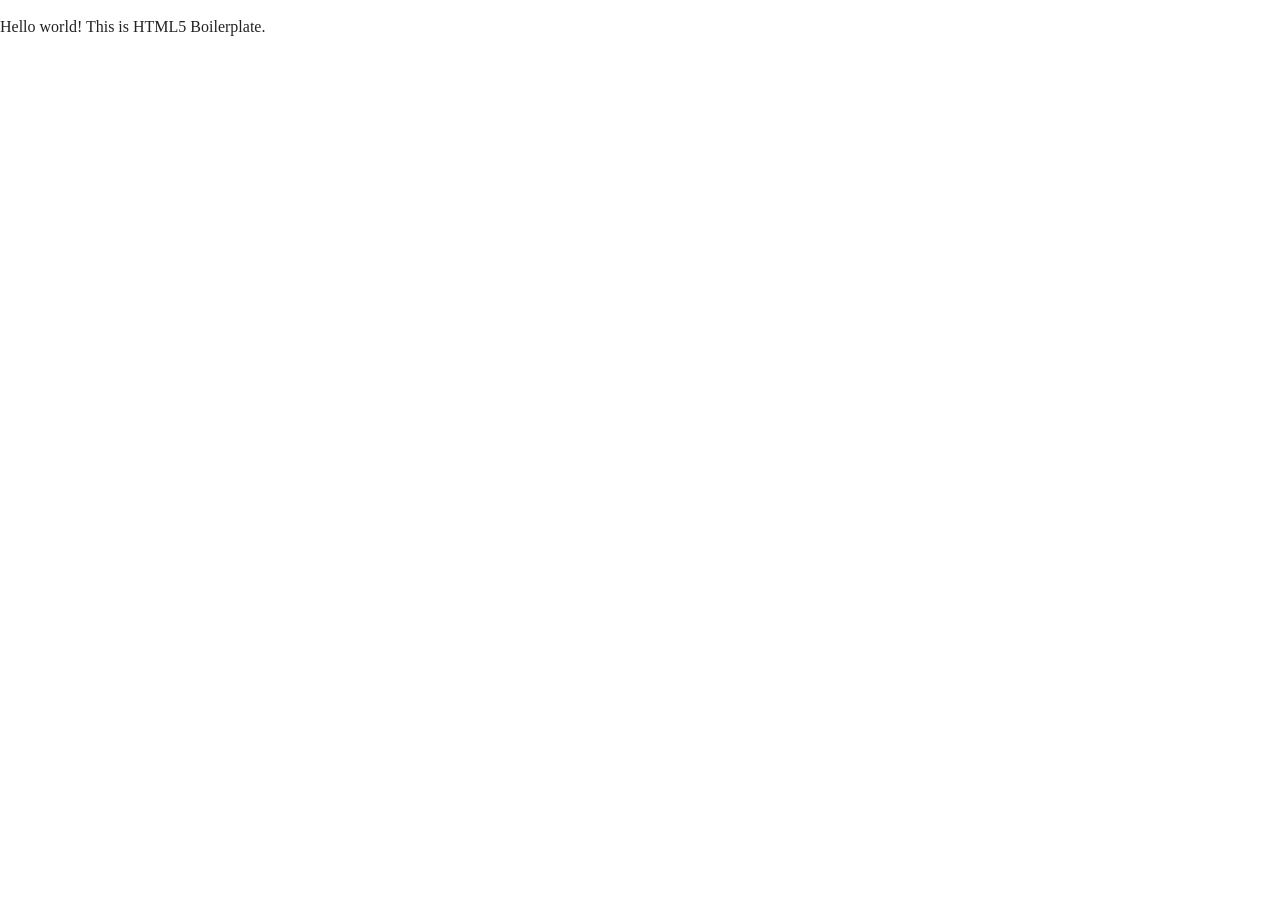
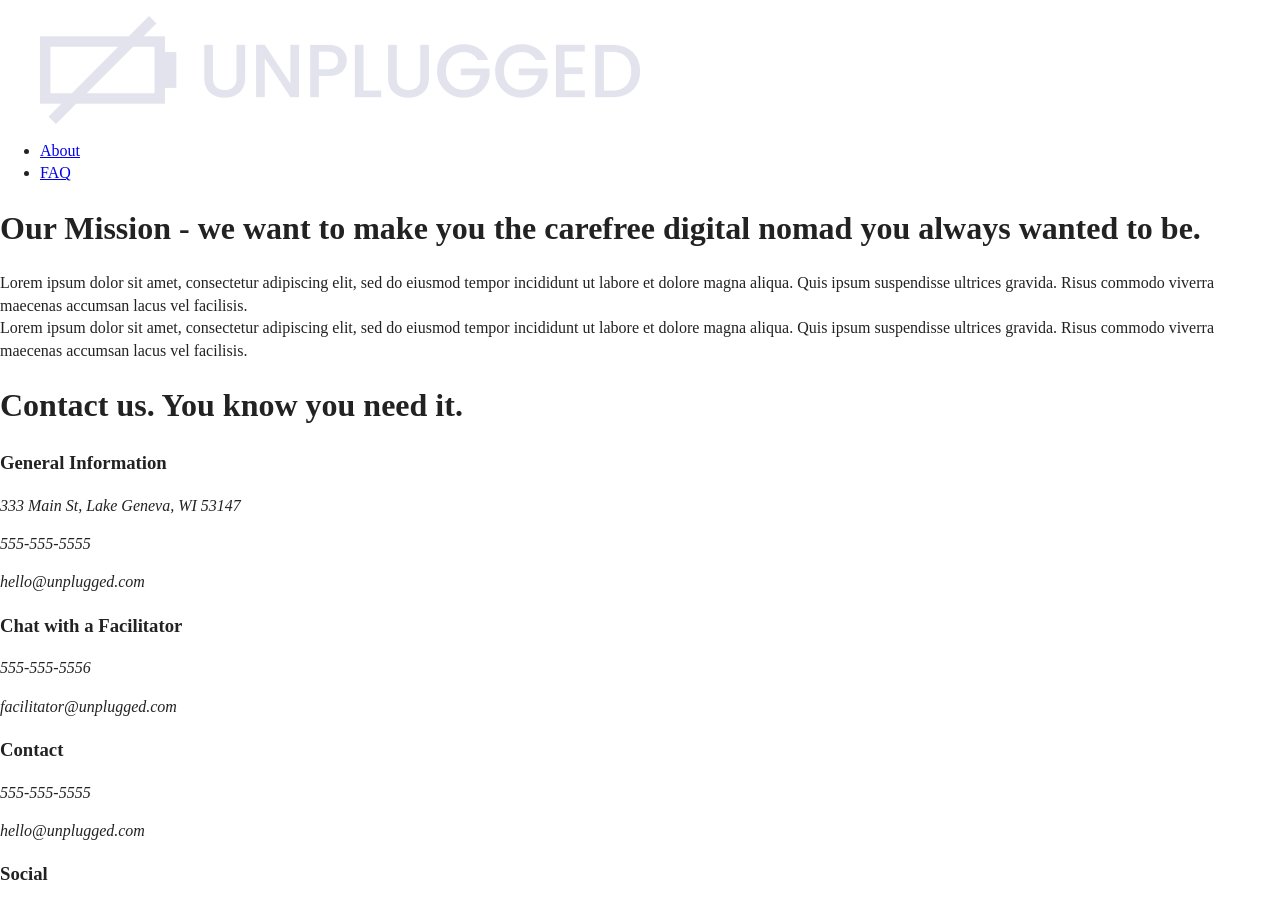
Before and after one commit to nicoledotyoung/unplugged-website, a plain HTML site: page about/index.html in a window 1280 px wide. Before the commit the page ends 800 px from the top, so only its background shows below. Drawn offline with nearby package versions, Linux system fonts and the light colour scheme.

Commit message:
about page bones

```diff
--- a/about/index.html
+++ b/about/index.html
@@ -18,12 +18,96 @@
   </head>
 
   <body>
-    <!--[if IE]>
-    <p class="browserupgrade">You are using an <strong>outdated</strong> browser. Please <a href="https://browsehappy.com/">upgrade your browser</a> to improve your experience and security.</p>
-  <![endif]-->
+    <header>
+      <figure>
+        <a href="#"><img src="../img/unpluggedlogo.png" alt="unplugged logo"></a>
+      </figure>
+      <div class="header-divider">
+        <!-- not clue what goes here -->
+      </div>
+      <nav>
+        <ul>
+          <li><a href="#" target="_blank">About</a></li>
+          <li><a href="../faq/index.html" target="_blank">FAQ</a></li>
+        </ul>
+      </nav>
+    </header>
 
-    <!-- Add your site or application content here -->
-    <p>Hello world! This is HTML5 Boilerplate.</p>
+    <main>
+      <div class="content-wrapper">
+        <div class="mission-content">
+          <h1>Our Mission - we want to make you the carefree digital nomad you always wanted to be.</h1>
+          <p>Lorem ipsum dolor sit amet, consectetur adipiscing elit, sed do eiusmod tempor incididunt ut labore et
+            dolore magna
+            aliqua. Quis ipsum suspendisse ultrices gravida. Risus commodo viverra maecenas accumsan lacus vel
+            facilisis.
+            <br>
+            Lorem ipsum dolor sit amet, consectetur adipiscing elit, sed do eiusmod tempor incididunt ut labore et
+            dolore magna
+            aliqua. Quis ipsum suspendisse ultrices gravida. Risus commodo viverra maecenas accumsan lacus vel
+            facilisis.
+          </p>
+        </div>
+
+      </div>
+
+      <section class="map">
+        <figure>
+          <!-- Google Map will be added here -->
+        </figure>
+      </section>
+
+      <section class="contact-section">
+        <div class="content-wrapper">
+          <h1>
+            Contact us. You know you need it.
+          </h1>
+
+          <div class="colomn-one">
+            <h3>General Information</h3>
+            <address>
+              <p>333 Main St, Lake Geneva, WI 53147</p>
+              <p>555-555-5555</p>
+              <email>hello@unplugged.com</email>
+            </address>
+          </div>
+
+          <div class="colomn-two">
+            <h3>Chat with a Facilitator</h3>
+            <address>
+              <p>555-555-5556</p>
+              <email>facilitator@unplugged.com</email>
+            </address>
+          </div>
+        </div>
+      </section>
+    </main>
+
+
+    <footer>
+      <div class="content-wrapper">
+        <div class="footer-content">
+          <h3>Contact</h3>
+          <address>
+            <p>555-555-5555</p>
+            <email>hello@unplugged.com</email>
+          </address>
+        </div>
+
+        <div class="social">
+          <h3>Social</h3>
+          <div class="social-icons">
+            <!-- <icon></icon>
+                <icon></icon>
+                <icon></icon> -->
+          </div>
+        </div>
+      </div>
+      <div class="copyright">
+      </div>
+
+    </footer>
+
     <script src="../js/vendor/modernizr-3.8.0.min.js"></script>
     <script src="https://code.jquery.com/jquery-3.4.1.min.js"
       integrity="sha256-CSXorXvZcTkaix6Yvo6HppcZGetbYMGWSFlBw8HfCJo=" crossorigin="anonymous"></script>
```
Also changed, not shown: index.html (+19 -4 lines).
